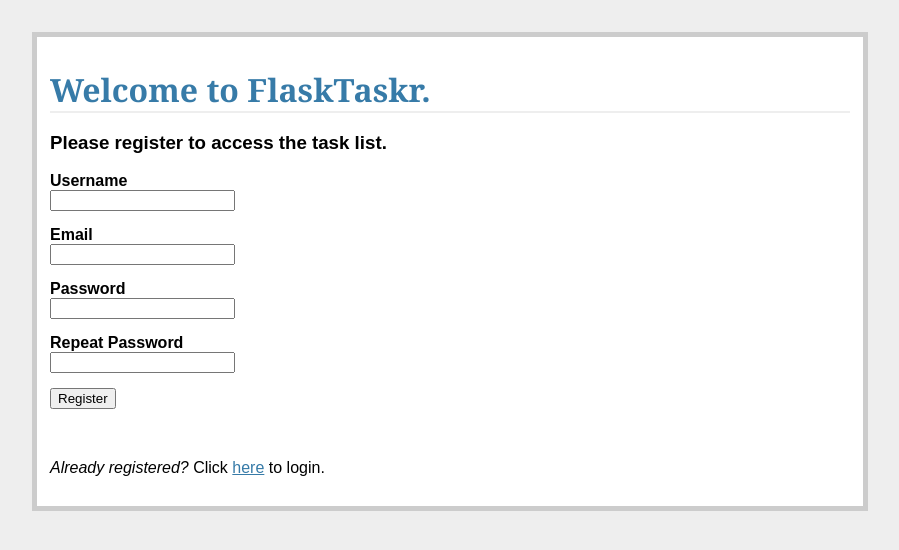
After one commit to paintergreg/flask_taskr, a Flask app: page /register in a window 1280 px wide. The commit adds this page. Shown: the top 550 px of the page, without its empty margins (190-1089 px from the left). Run offline with Flask 2, Linux system fonts and the light colour scheme.

Commit message:
Created register function with WT-Forms

```diff
--- a/project/_config.py
+++ b/project/_config.py
@@ -17,8 +17,6 @@ import os
 basedir = os.path.abspath(os.path.dirname(__file__))
 
 DATABASE = "flasktaskr.db"
-USERNAME = "admin"
-PASSWORD = "admin"
 CSRF_ENABLED = True
 SECRET_KEY = "\xa5\x88\x8a\xa4\x04]\x9c\xfc-%\xb7\x90\x99\x96V1y\x98G\x93P\x95(\xb7"
 
--- a/project/db_create.py
+++ b/project/db_create.py
@@ -20,8 +20,8 @@ from datetime import date
 db.create_all()
 
 # insert data
-db.session.add(Task("Finish this tutorial", date(2016, 9, 22), 10, 1))
-db.session.add(Task("Finish Real Python", date(2016, 10, 3), 10, 1))
+# db.session.add(Task("Finish this tutorial", date(2016, 9, 22), 10, 1))
+# db.session.add(Task("Finish Real Python", date(2016, 10, 3), 10, 1))
 
 # commit the changes
 db.session.commit()
--- a/project/forms.py
+++ b/project/forms.py
@@ -12,8 +12,8 @@
 """
 
 from flask_wtf import FlaskForm
-from wtforms import StringField, DateField, IntegerField, SelectField
-from wtforms.validators import DataRequired
+from wtforms import StringField, DateField, IntegerField, SelectField, PasswordField
+from wtforms.validators import DataRequired, Length, EqualTo
 
 
 class AddTaskForm(FlaskForm):
@@ -39,3 +39,23 @@ class AddTaskForm(FlaskForm):
         ],
     )
     status = IntegerField("Status")
+
+
+class RegisterForm(FlaskForm):
+    name = StringField("Username", validators=[DataRequired(), Length(min=4, max=25)])
+    email = StringField("Email", validators=[DataRequired(), Length(min=6, max=40)])
+    password = PasswordField(
+        "Password", validators=[DataRequired(), Length(min=6, max=40)]
+    )
+    confirm = PasswordField(
+        "Repeat Password",
+        validators=[
+            DataRequired(),
+            EqualTo("password", message="passwords must match"),
+        ],
+    )
+
+
+class LoginForm(FlaskForm):
+    name = StringField("Username", validators=[DataRequired()])
+    password = PasswordField("Password", validators=[DataRequired()])
--- /dev/null
+++ b/project/templates/register.html
@@ -0,0 +1,33 @@
+{% extends "_base.html" %}
+{% block content %}
+
+<h1>Welcome to FlaskTaskr.</h1>
+<h3>Please register to access the task list.</h3>
+<form method="POST" action="/register">
+  {{ form.csrf_token }}
+  <div class="input-group">
+    {{ form.name.label }}
+    {{ form.name }}
+  </div>
+  <div class="input-group">
+    {{ form.email.label }}
+    {{ form.email}}
+  </div>
+  <div class="input-group">
+    {{ form.password.label }}
+    {{ form.password}}
+  </div>
+  <div class="input-group">
+    {{ form.confirm.label }}
+    {{ form.confirm}}
+  </div>
+  <div class="input-group">
+    <input type="submit" value="Register"></p>
+  </div>
+</form>
+
+  <br>
+
+  <p><em>Already registered?</em> Click <a href="/">here</a> to login.</p>
+
+{% endblock %}
--- a/project/views.py
+++ b/project/views.py
@@ -10,7 +10,7 @@
 """
    Prepare a login and logout routes
 """
-from forms import AddTaskForm
+from forms import AddTaskForm, RegisterForm, LoginForm
 from functools import wraps
 from flask import Flask, flash, redirect, render_template, request, session, url_for
 from flask_sqlalchemy import SQLAlchemy
@@ -20,9 +20,9 @@ app = Flask(__name__)
 app.config.from_object("_config")
 db = SQLAlchemy(app)
 
-# This must follow the instantion of the SQLAlchemy class.SQLAlchemy
+# This must follow the instantiation of the SQLAlchemy class.SQLAlchemy
 # The variable db is used in the models.py file.
-from models import Task
+from models import Task, User
 
 
 #
@@ -56,18 +56,20 @@ def logout():
 
 @app.route("/", methods=["GET", "POST"])
 def login():
+    error = None
+    form = LoginForm(request.form)
     if request.method == "POST":
-        if (
-            request.form["username"] != app.config["USERNAME"]
-            or request.form["password"] != app.config["PASSWORD"]
-        ):
-            error = "Invalid credentials. Please try again."
-            return render_template("login.html", error=error)
+        if form.validate_on_submit():
+            user = User.query.filter_by(name=request.form["name"]).first()
+            if user is not None and user.password == request.form["password"]:
+                session["logged_in"] = True
+                flash("Welcome")
+                return redirect(url_for("tasks"))
+            else:
+                error = "Invalid username or password"
         else:
-            session["logged_in"] = True
-            flash("Welcome!")
-            return redirect(url_for("tasks"))
-    return render_template("login.html")
+            error = "Both fields are required"
+    return render_template("login.html", form=form, error=error)
 
 
 @app.route("/tasks")
@@ -118,3 +120,17 @@ def delete_entry(task_id):
     db.session.commit()
     flash("The task was deleted. Why not add a new one.")
     return redirect(url_for("tasks"))
+
+
+@app.route("/register", methods=["GET", "POST"])
+def register():
+    error = None
+    form = RegisterForm(request.form)
+    if request.method == "POST":
+        if form.validate_on_submit():
+            new_user = User(form.name.data, form.email.data, form.password.data)
+            db.session.add(new_user)
+            db.session.commit()
+            flash("Thanks for registering. Please login.")
+            return redirect(url_for("login"))
+    return render_template("register.html", form=form, error=error)
```
Also changed, not shown: project/models.py (+18 -0 lines), project/templates/login.html (+8 -7 lines).
